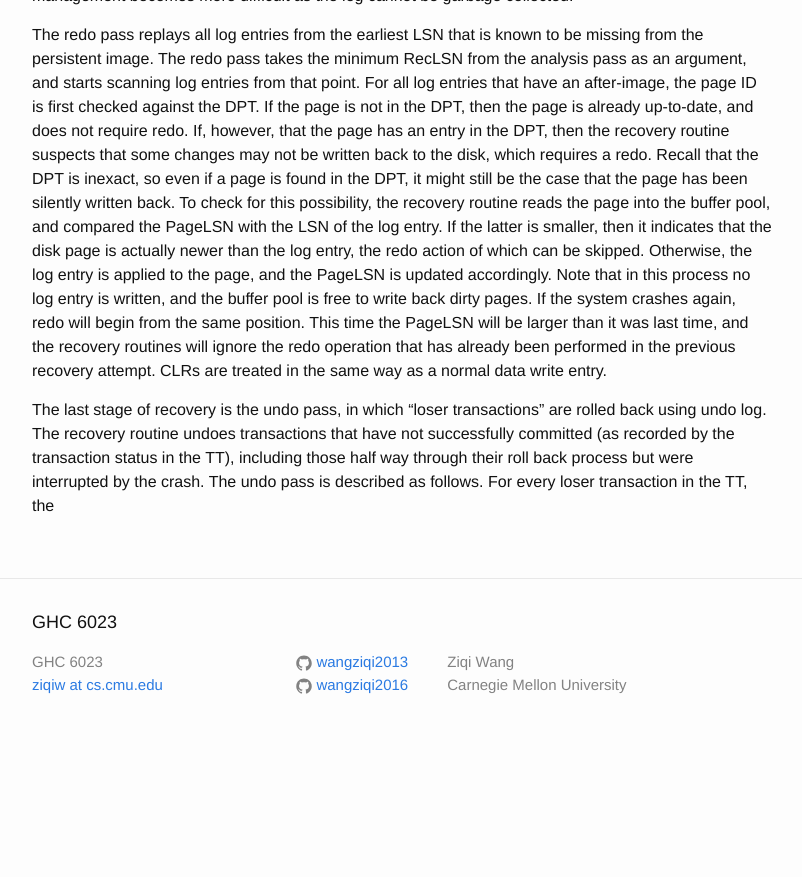
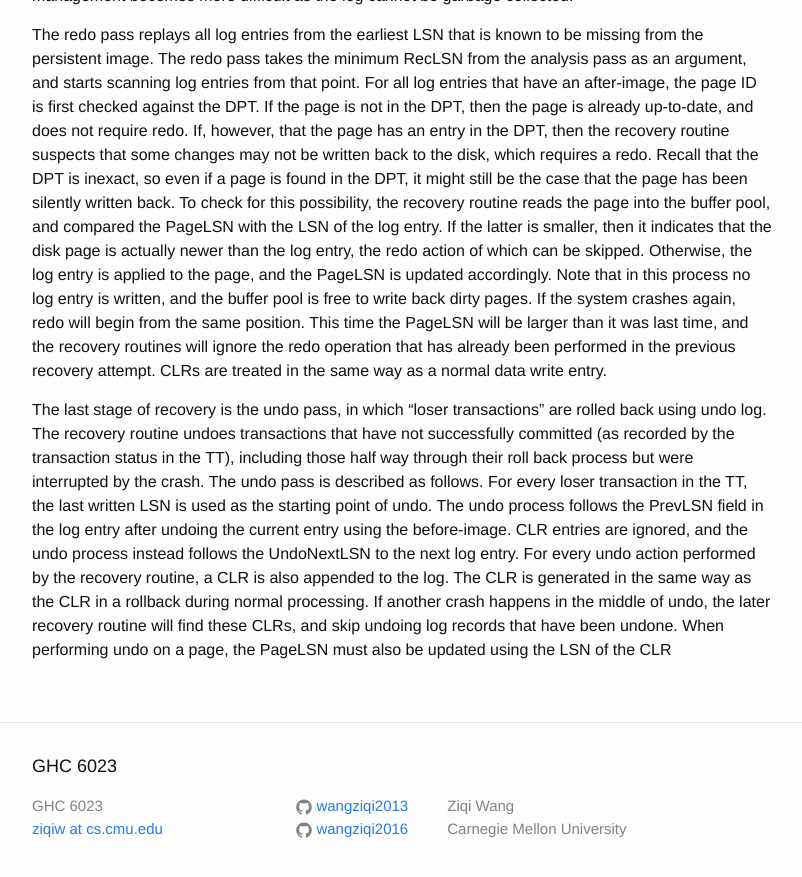
Before and after one commit to wangziqi2013/wangziqi2013.github.io, a Jekyll site: the page built from _posts/2019-01-31-aries.markdown, in a window 1280 px wide and 900 px high, scrolled down 3889 px. Shown: the top 877 px of the window, without its empty margins (238-1040 px from the left). Built offline with Jekyll 4.4.1, drawn with Linux system fonts in a browser that asks for light colours; before the commit the page ends 4645 px from its top, so only the background shows below that.

Commit message:
Working on undo

```diff
--- a/_posts/2019-01-31-aries.markdown
+++ b/_posts/2019-01-31-aries.markdown
@@ -153,4 +153,10 @@ already been performed in the previous recovery attempt. CLRs are treated in the
 The last stage of recovery is the undo pass, in which "loser transactions" are rolled back using undo log. The recovery
 routine undoes transactions that have not successfully committed (as recorded by the transaction status in the TT),
 including those half way through their roll back process but were interrupted by the crash. The undo pass is described
-as follows. For every loser transaction in the TT, the
+as follows. For every loser transaction in the TT, the last written LSN is used as the starting point of undo. The undo
+process follows the PrevLSN field in the log entry after undoing the current entry using the before-image. CLR entries
+are ignored, and the undo process instead follows the UndoNextLSN to the next log entry. For every undo action performed
+by the recovery routine, a CLR is also appended to the log. The CLR is generated in the same way as the CLR in a rollback
+during normal processing. If another crash happens in the middle of undo, the later recovery routine will find these CLRs,
+and skip undoing log records that have been undone. When performing undo on a page, the PageLSN must also be updated
+using the LSN of the CLR
```
